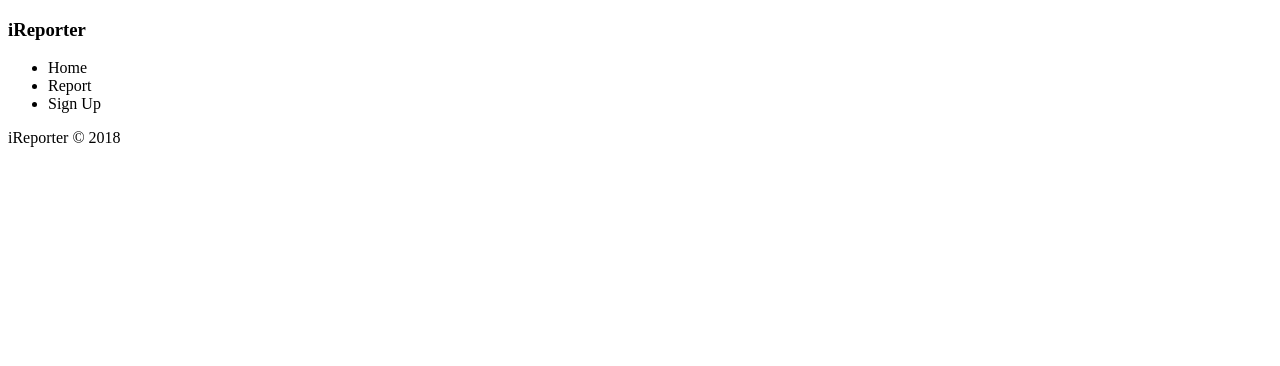
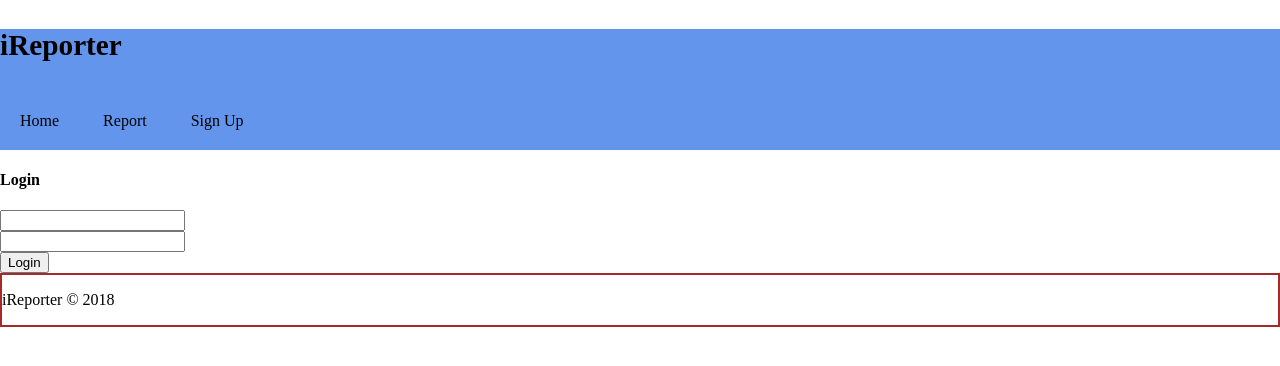
Before and after one commit to Ken-Mbugua/KenMbugua.iReporter, a plain HTML site: page ui/index.html in a window 1280 px wide. Drawn offline with Linux system fonts and the light colour scheme.

Commit message:
[Feature #162147796] added semi finished nav-bar in homepage

```diff
--- a/ui/css/main.css
+++ b/ui/css/main.css
@@ -0,0 +1,70 @@
+body {
+    margin: 0;
+    padding: 0;
+    font-family: 'Times New Roman', Times, serif;
+}
+
+nav {
+    width: 100%;
+    background: cornflowerblue;
+}
+
+nav ul {
+    width: 100%;
+    margin: 0 auto;
+    padding: 0;
+}
+
+nav ul li {
+    list-style: none;
+    display: inline-block;
+    padding: 20px;
+}
+
+nav ul li:hover {
+    background: #ffffff;
+}
+
+nav ul li a {
+    color: #000000;
+    text-decoration: none;
+}
+
+nav ul li p {
+    margin-right: 50px;
+    margin-left: 0;
+    font-weight: 800;
+    font-size: 20px;
+}
+
+.toggle {
+    text-align: right;
+    color: #fff;
+    box-sizing: border-box;
+    font-size: 30px;
+    display: none;
+}
+
+.nav-logo {
+    font-size: 25px;
+}
+
+@media (max-width:768px) {
+    .toggle {
+        display: block;
+    }
+}
+
+.header-section h3 {
+    font-family: 'Franklin Gothic Medium';
+    /* font-weight: 400; */
+    font-size: 300%;
+}
+
+.main-footer {
+    border: 1px solid brown
+}
+
+.footer-section {
+    border: 1px solid brown
+}
--- a/ui/index.html
+++ b/ui/index.html
@@ -7,24 +7,37 @@
     <title>iReporter</title>
     <meta name="viewport" content="width=device-width, initial-scale=1">
     <link rel="stylesheet" type="text/css" media="screen" href="css/main.css" />
+    <link rel="stylesheet" type="text/css" href="" />
     <script src="js/main.js"></script>
 </head>
 
 <body>
     <header>
-        <section class="header-section"><h3>iReporter</h3></section>
         <nav class="main-nav">
+            <!-- <section class="header-section"><h5>iReporter</h5></section> -->
+            <div class="toggle">
+
+            </div>
+            <div class="nav-logo">
+                <h3>iReporter</h3>
+            </div>
             <ul>
-                <li>Home</li>
-                <li>Report</li>
-                <li>Sign Up</li>
+                <li><a href="#">Home</a></li>
+                <li><a href="#">Report</a></li>
+                <li><a href="#">Sign Up</a></li>
             </ul>
         </nav>
     </header>
     <main>
-        <section class="header-section"> </section>
+        <div>
+            <h4>Login</h4>
+            <div><input type="text"/></div>
+            <div><input type="text"/></div>
+            <div><input type="button" value="Login"/></div>
+
+        </div>
     </main>
-    <footer>
+    <footer class="main-footer">
         <section class="footer-section"><p>iReporter &copy; 2018 </p></section>
     </footer>
 </body>
```
